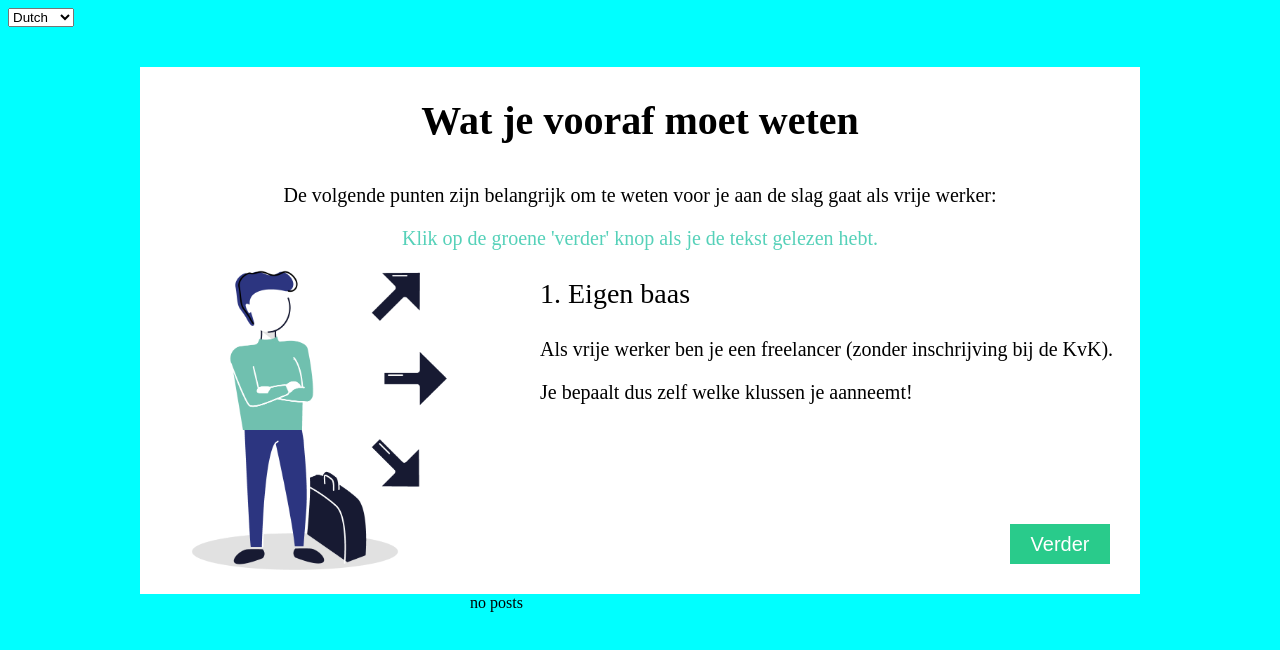
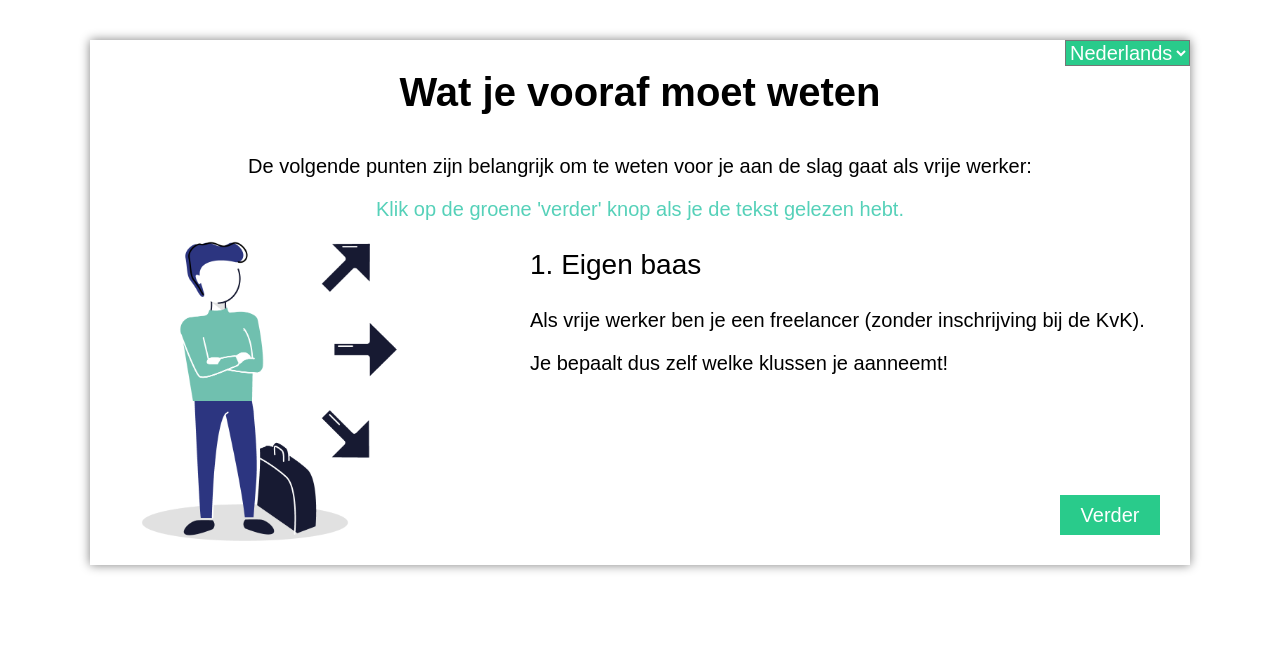
Before and after one commit to Sadek2002/WerkStandby, a React (Create React App) app: page / in a window 1280 px wide. Shown: the top 650 px of the page. Built offline with nearby package versions, Linux system fonts and the light colour scheme; no server answers.

Commit message:
Multilanguage Added a language selection that fully works!

```diff
--- a/Posts/index.js
+++ /dev/null
@@ -1,16 +0,0 @@
-import axios from "axios";
-import React, { Component } from "react";
-
-class Posts extends Component {
-  componentDidMount() {
-    axios.get("https://localhost:5000/posts").then((response) => {
-      console.log(response);
-    });
-  }
-
-  render() {
-    return "no posts";
-  }
-}
-
-export default Posts;
--- a/package.json
+++ b/package.json
@@ -8,10 +8,9 @@
   ],
   "main": "src/index.js",
   "dependencies": {
-    "axios": "0.27.2",
-    "i18n": "0.14.2",
     "react": "18.0.0",
     "react-dom": "18.0.0",
+    "react-intl": "5.25.1",
     "react-scripts": "4.0.0"
   },
   "devDependencies": {
--- a/src/App.js
+++ b/src/App.js
@@ -1,55 +1,113 @@
 import "./styles.css";
-import React, { Component } from "react";
+import React, { useContext } from "react";
 import logo from "/img/image.png";
+import { FormattedMessage } from "react-intl";
+import { Context } from "./components/Wrapper";
 
-class Header extends Component {
-  change(option) {
-    localStorage.setItem("lang", option.target.value);
-    window.location.reload();
-  }
+function App(props) {
+  const context = useContext(Context);
 
-  render() {
-    const lang = localStorage.getItem("lang") || "nl";
   return (
     <nav className="container mb-4 mt-4">
+      <div className="whiteBox">
         <div className="row">
           <div className="col-10"></div>
           <div className="col-2">
             <select
-              className="custom-select pull-right"
-              onChange={this.change}
-              value={lang}
+              className="dropdown"
+              value={context.locale}
+              onChange={context.selectLanguage}
             >
-              <option value="nl">Dutch</option>
+              <option value="nl">Nederlands</option>
               <option value="en">English</option>
-              <option value="pl">Polish</option>
+              <option value="pl">Polskie</option>
             </select>
           </div>
         </div>
 
-        <div className="whiteBox">
-          <p className="whiteBoxTitle">Wat je vooraf moet weten</p>
+        <p className="whiteBoxTitle">
+          <FormattedMessage
+            defaultMessage="Wat je vooraf moet weten"
+            id="app.title"
+            values={{
+              fileName: "src/App.js",
+              code: (word) => <strong>{word}</strong>
+            }}
+          />
+        </p>
+
         <p className="whiteBoxText">
-            De volgende punten zijn belangrijk om te weten voor je aan de slag
-            gaat als vrije werker:
+          <FormattedMessage
+            defaultMessage="De volgende punten zijn belangrijk om te weten voor je aan de slag
+            gaat als vrije werker:"
+            id="app.text1"
+            values={{
+              fileName: "src/App.js",
+              code: (word) => <strong>{word}</strong>
+            }}
+          />
         </p>
+
         <p className="whiteBoxCyanText">
-            Klik op de groene 'verder' knop als je de tekst gelezen hebt.
+          <FormattedMessage
+            defaultMessage="Klik op de groene 'verder' knop als je de tekst gelezen hebt."
+            id="app.cyantext"
+            values={{
+              fileName: "src/App.js",
+              code: (word) => <strong>{word}</strong>
+            }}
+          />
         </p>
-          <img class="image-css" src={logo}></img>
-          <p className="whiteBoxSubtitle">1. Eigen baas</p>
+
+        <img class="image-css" alt="test" src={logo}></img>
+
+        <p className="whiteBoxSubtitle">
+          <FormattedMessage
+            defaultMessage="1. Eigen baas"
+            id="subtitle"
+            values={{
+              fileName: "src/App.js",
+              code: (word) => <strong>{word}</strong>
+            }}
+          />
+        </p>
+
         <p className="whiteBoxText2">
-            Als vrije werker ben je een freelancer (zonder inschrijving bij de
-            KvK).
+          <FormattedMessage
+            defaultMessage="Als vrije werker ben je een freelancer (zonder inschrijving bij de
+              KvK)."
+            id="app.text2"
+            values={{
+              fileName: "src/App.js",
+              code: (word) => <strong>{word}</strong>
+            }}
+          />
         </p>
+
         <p className="whiteBoxText2">
-            Je bepaalt dus zelf welke klussen je aanneemt!
+          <FormattedMessage
+            defaultMessage="Je bepaalt dus zelf welke klussen je aanneemt!"
+            id="app.text3"
+            values={{
+              fileName: "src/App.js",
+              code: (word) => <strong>{word}</strong>
+            }}
+          />
         </p>
-          <button className="whiteBoxButton">Verder</button>
+
+        <button className="whiteBoxButton">
+          <FormattedMessage
+            defaultMessage="Verder"
+            id="app.button"
+            values={{
+              fileName: "src/App.js",
+              code: (word) => <strong>{word}</strong>
+            }}
+          />
+        </button>
       </div>
     </nav>
   );
 }
-}
 
-export default Header;
+export default App;
--- /dev/null
+++ b/src/components/Wrapper.js
@@ -0,0 +1,45 @@
+import React, { useState } from "react";
+import { IntlProvider } from "react-intl";
+import English from "../lang/en.json";
+import Dutch from "../lang/nl.json";
+
+export const Context = React.createContext();
+
+const local = navigator.language;
+
+let lang;
+if (local === "en") {
+  lang = English;
+} else {
+  if (local === "nl") {
+    lang = Dutch;
+  }
+}
+
+const Wrapper = (props) => {
+  const [locale, setLocale] = useState(local);
+
+  const [messages, setMessages] = useState(lang);
+
+  function selectLanguage(e) {
+    const newLocale = e.target.value;
+    setLocale(newLocale);
+    if (newLocale === "en") {
+      setMessages(English);
+    } else {
+      if (newLocale === "nl") {
+        setMessages(Dutch);
+      }
+    }
+  }
+
+  return (
+    <Context.Provider value={{ locale, selectLanguage }}>
+      <IntlProvider messages={messages} locale={locale}>
+        {props.children}
+      </IntlProvider>
+    </Context.Provider>
+  );
+};
+
+export default Wrapper;
--- a/src/index.js
+++ b/src/index.js
@@ -1,20 +1,18 @@
-import { StrictMode } from "react";
-import { createRoot } from "react-dom/client";
-import Posts from "../Posts";
+import React from "react";
+import ReactDOM from "react-dom";
 import App from "./App";
+import * as serviceWorker from "./serviceWorker";
+import { IntlProvider } from "react-intl";
+import Wrapper from "./components/Wrapper";
 
-const rootElement = document.getElementById("root");
-const root = createRoot(rootElement);
+ReactDOM.render(
+  <Wrapper>
+    <App date={Date.now()} />
+  </Wrapper>,
+  document.getElementById("root")
+);
 
-var loadTime =
-  window.performance.timing.domContentLoadedEventEnd -
-  window.performance.timing.navigationStart;
-
-console.log(loadTime);
-
-root.render(
-  <StrictMode>
-    <App />
-    <Posts />
-  </StrictMode>
-);
+// If you want your app to work offline and load faster, you can change
+// unregister() to register() below. Note this comes with some pitfalls.
+// Learn more about service workers: https://bit.ly/CRA-PWA
+serviceWorker.unregister();
--- /dev/null
+++ b/src/lang/en.json
@@ -0,0 +1,9 @@
+{
+  "app.title": "What you should know before starting",
+  "app.text1": "The next points are important to know before you start working as a free worker:",
+  "app.cyantext": "Click on the green 'next' button if you read everything.",
+  "subtitle": "1. Your own boss",
+  "app.text2": "As a free worker you are a freelancer (Without a registration at the KvK).",
+  "app.text3": "You choose which jobs you take!",
+  "app.button": "Next"
+}
--- /dev/null
+++ b/src/lang/nl.json
@@ -0,0 +1,9 @@
+{
+  "app.title": "Wat je vooraf moet weten",
+  "app.text1": "De volgende punten zijn belangrijk om te weten voor je aan de slag gaat als vrije werker:",
+  "app.cyantext": "Klik op de groene 'verder' knop als je de tekst gelezen hebt.",
+  "subtitle": "1. Eigen baas",
+  "app.text2": "Als vrije werker ben je een freelancer (zonder inschrijving bij de KvK).",
+  "app.text3": "Je bepaalt dus zelf welke klussen je aanneemt!",
+  "app.button": "Verder"
+}
--- /dev/null
+++ b/src/serviceWorker.js
@@ -0,0 +1,141 @@
+// This optional code is used to register a service worker.
+// register() is not called by default.
+
+// This lets the app load faster on subsequent visits in production, and gives
+// it offline capabilities. However, it also means that developers (and users)
+// will only see deployed updates on subsequent visits to a page, after all the
+// existing tabs open on the page have been closed, since previously cached
+// resources are updated in the background.
+
+// To learn more about the benefits of this model and instructions on how to
+// opt-in, read https://bit.ly/CRA-PWA
+
+const isLocalhost = Boolean(
+  window.location.hostname === "localhost" ||
+    // [::1] is the IPv6 localhost address.
+    window.location.hostname === "[::1]" ||
+    // 127.0.0.0/8 are considered localhost for IPv4.
+    window.location.hostname.match(
+      /^127(?:\.(?:25[0-5]|2[0-4][0-9]|[01]?[0-9][0-9]?)){3}$/
+    )
+);
+
+export function register(config) {
+  if (process.env.NODE_ENV === "production" && "serviceWorker" in navigator) {
+    // The URL constructor is available in all browsers that support SW.
+    const publicUrl = new URL(process.env.PUBLIC_URL, window.location.href);
+    if (publicUrl.origin !== window.location.origin) {
+      // Our service worker won't work if PUBLIC_URL is on a different origin
+      // from what our page is served on. This might happen if a CDN is used to
+      // serve assets; see https://github.com/facebook/create-react-app/issues/2374
+      return;
+    }
+
+    window.addEventListener("load", () => {
+      const swUrl = `${process.env.PUBLIC_URL}/service-worker.js`;
+
+      if (isLocalhost) {
+        // This is running on localhost. Let's check if a service worker still exists or not.
+        checkValidServiceWorker(swUrl, config);
+
+        // Add some additional logging to localhost, pointing developers to the
+        // service worker/PWA documentation.
+        navigator.serviceWorker.ready.then(() => {
+          console.log(
+            "This web app is being served cache-first by a service " +
+              "worker. To learn more, visit https://bit.ly/CRA-PWA"
+          );
+        });
+      } else {
+        // Is not localhost. Just register service worker
+        registerValidSW(swUrl, config);
+      }
+    });
+  }
+}
+
+function registerValidSW(swUrl, config) {
+  navigator.serviceWorker
+    .register(swUrl)
+    .then((registration) => {
+      registration.onupdatefound = () => {
+        const installingWorker = registration.installing;
+        if (installingWorker == null) {
+          return;
+        }
+        installingWorker.onstatechange = () => {
+          if (installingWorker.state === "installed") {
+            if (navigator.serviceWorker.controller) {
+              // At this point, the updated precached content has been fetched,
+              // but the previous service worker will still serve the older
+              // content until all client tabs are closed.
+              console.log(
+                "New content is available and will be used when all " +
+                  "tabs for this page are closed. See https://bit.ly/CRA-PWA."
+              );
+
+              // Execute callback
+              if (config && config.onUpdate) {
+                config.onUpdate(registration);
+              }
+            } else {
+              // At this point, everything has been precached.
+              // It's the perfect time to display a
+              // "Content is cached for offline use." message.
+              console.log("Content is cached for offline use.");
+
+              // Execute callback
+              if (config && config.onSuccess) {
+                config.onSuccess(registration);
+              }
+            }
+          }
+        };
+      };
+    })
+    .catch((error) => {
+      console.error("Error during service worker registration:", error);
+    });
+}
+
+function checkValidServiceWorker(swUrl, config) {
+  // Check if the service worker can be found. If it can't reload the page.
+  fetch(swUrl, {
+    headers: { "Service-Worker": "script" }
+  })
+    .then((response) => {
+      // Ensure service worker exists, and that we really are getting a JS file.
+      const contentType = response.headers.get("content-type");
+      if (
+        response.status === 404 ||
+        (contentType != null && contentType.indexOf("javascript") === -1)
+      ) {
+        // No service worker found. Probably a different app. Reload the page.
+        navigator.serviceWorker.ready.then((registration) => {
+          registration.unregister().then(() => {
+            window.location.reload();
+          });
+        });
+      } else {
+        // Service worker found. Proceed as normal.
+        registerValidSW(swUrl, config);
+      }
+    })
+    .catch(() => {
+      console.log(
+        "No internet connection found. App is running in offline mode."
+      );
+    });
+}
+
+export function unregister() {
+  if ("serviceWorker" in navigator) {
+    navigator.serviceWorker.ready
+      .then((registration) => {
+        registration.unregister();
+      })
+      .catch((error) => {
+        console.error(error.message);
+      });
+  }
+}
--- a/src/styles.css
+++ b/src/styles.css
@@ -1,5 +1,9 @@
+* {
+  font-family: Arial, Helvetica, sans-serif;
+}
+
 body {
-  background-color: cyan;
+  background-color: white;
 }
 
 /* App.js CSS */
@@ -7,11 +11,11 @@ body {
 .whiteBox {
   margin: 0 auto;
   display: block;
-  width: 50px;
   height: auto;
   background-color: white;
-  width: 1000px;
+  width: 1100px;
   height: auto;
+  box-shadow: 0 0 10px gray;
 }
 
 .whiteBoxTitle {
@@ -46,7 +50,6 @@ body {
   width: 300px;
   height: 300px;
   float: left;
-  display: inline-block;
   margin: auto auto 30px 30px;
 }
 
@@ -58,7 +61,14 @@ body {
   height: 40px;
   color: white;
   margin-top: 100px;
-  margin-left: 540px;
+  margin-left: 640px;
   display: inline-block;
   margin-bottom: 30px;
 }
+
+.dropdown {
+  float: right;
+  font-size: 20px;
+  color: white;
+  background-color: #29cb8b;
+}
```
Also changed, not shown: src/setupTests.js (added, +5 -0 lines), 1 other file (tests, documents, lock files or other folders). Lines whose indentation alone changed are shown as unchanged.
